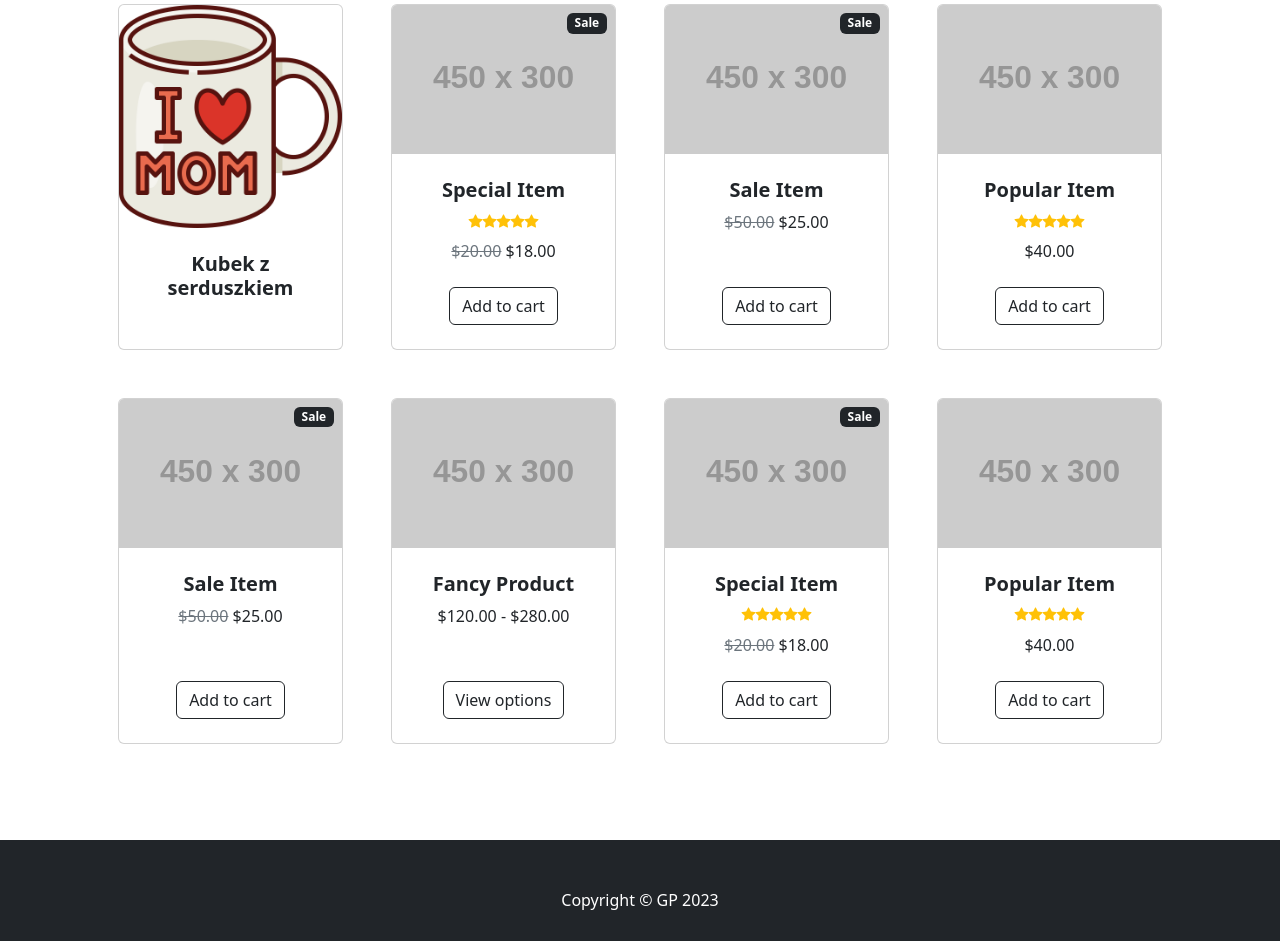
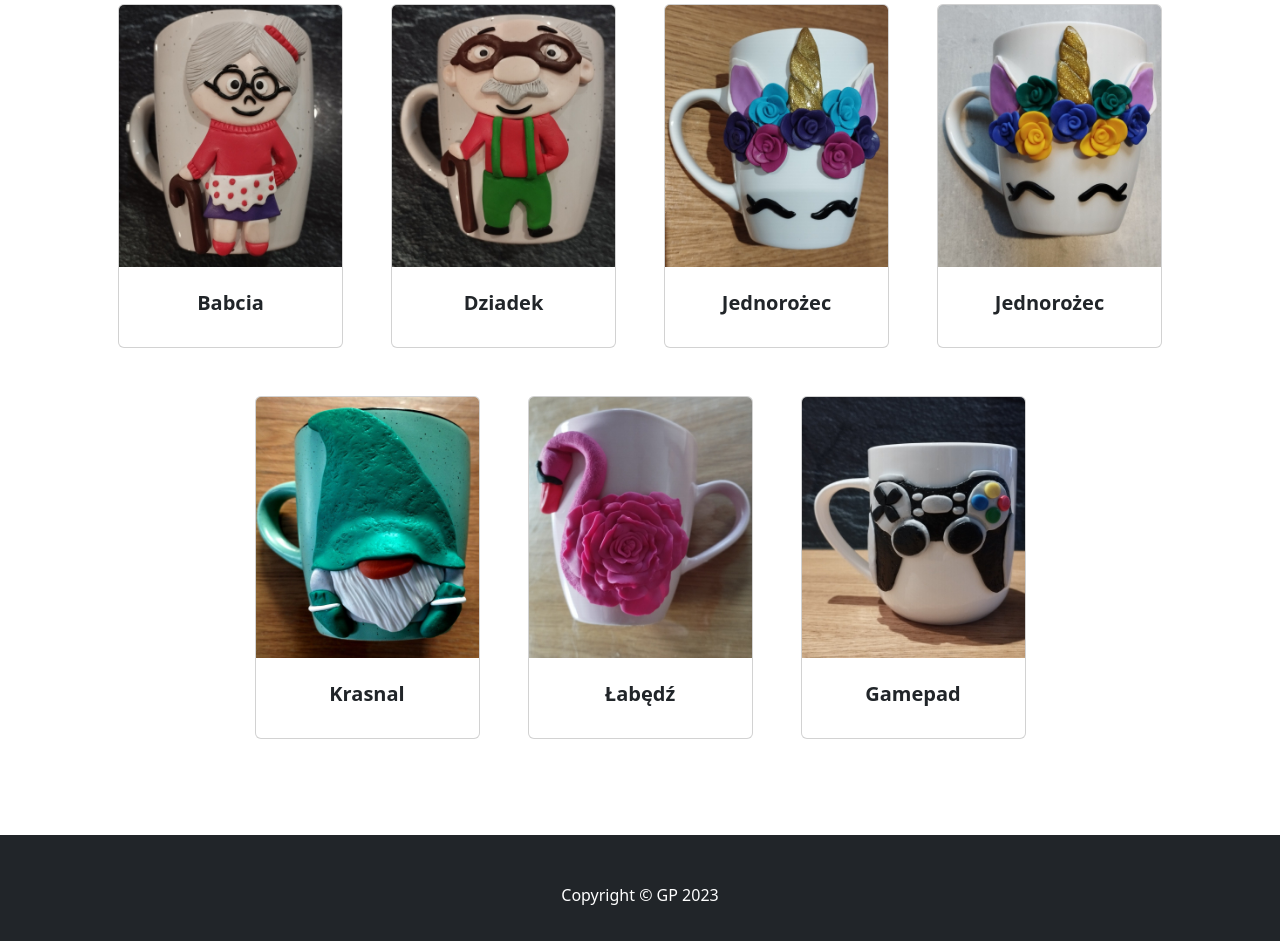
Before and after one commit to grzegorzpawlak/grzegorzpawlak.github.io, a plain HTML site: page index.html in a window 1280 px wide. Shown: the part 445-1386 px from the top of the page. Drawn offline with nearby package versions, Linux system fonts and the light colour scheme; placeholder pictures from the web are drawn by us.

Commit message:
Add real pictures

```diff
--- a/index.html
+++ b/index.html
@@ -52,12 +52,12 @@
             <div class="col mb-5">
                 <div class="card h-100">
                     <!-- Product image-->
-                    <img class="card-img-top" src="assets/kubek1.png" alt="..."/>
+                    <img class="card-img-top" src="assets/babcia.jpg" alt="babcia"/>
                     <!-- Product details-->
                     <div class="card-body p-4">
                         <div class="text-center">
                             <!-- Product name-->
-                            <h5 class="fw-bolder">Kubek z serduszkiem</h5>
+                            <h5 class="fw-bolder">Babcia</h5>
                             <!-- Product price-->
                         </div>
                     </div>
@@ -69,185 +69,114 @@
             </div>
             <div class="col mb-5">
                 <div class="card h-100">
-                    <!-- Sale badge-->
-                    <div class="badge bg-dark text-white position-absolute" style="top: 0.5rem; right: 0.5rem">Sale
-                    </div>
                     <!-- Product image-->
-                    <img class="card-img-top" src="https://dummyimage.com/450x300/dee2e6/6c757d.jpg" alt="..."/>
+                    <img class="card-img-top" src="assets/dziadek.jpg" alt="dziadek"/>
                     <!-- Product details-->
                     <div class="card-body p-4">
                         <div class="text-center">
                             <!-- Product name-->
-                            <h5 class="fw-bolder">Special Item</h5>
-                            <!-- Product reviews-->
-                            <div class="d-flex justify-content-center small text-warning mb-2">
-                                <div class="bi-star-fill"></div>
-                                <div class="bi-star-fill"></div>
-                                <div class="bi-star-fill"></div>
-                                <div class="bi-star-fill"></div>
-                                <div class="bi-star-fill"></div>
-                            </div>
+                            <h5 class="fw-bolder">Dziadek</h5>
                             <!-- Product price-->
-                            <span class="text-muted text-decoration-line-through">$20.00</span>
-                            $18.00
                         </div>
                     </div>
                     <!-- Product actions-->
-                    <div class="card-footer p-4 pt-0 border-top-0 bg-transparent">
-                        <div class="text-center"><a class="btn btn-outline-dark mt-auto" href="#">Add to cart</a></div>
-                    </div>
-                </div>
-            </div>
-            <div class="col mb-5">
-                <div class="card h-100">
-                    <!-- Sale badge-->
-                    <div class="badge bg-dark text-white position-absolute" style="top: 0.5rem; right: 0.5rem">Sale
-                    </div>
-                    <!-- Product image-->
-                    <img class="card-img-top" src="https://dummyimage.com/450x300/dee2e6/6c757d.jpg" alt="..."/>
-                    <!-- Product details-->
-                    <div class="card-body p-4">
-                        <div class="text-center">
-                            <!-- Product name-->
-                            <h5 class="fw-bolder">Sale Item</h5>
-                            <!-- Product price-->
-                            <span class="text-muted text-decoration-line-through">$50.00</span>
-                            $25.00
-                        </div>
-                    </div>
-                    <!-- Product actions-->
-                    <div class="card-footer p-4 pt-0 border-top-0 bg-transparent">
-                        <div class="text-center"><a class="btn btn-outline-dark mt-auto" href="#">Add to cart</a></div>
+                    <div class="visually-hidden card-footer p-4 pt-0 border-top-0 bg-transparent">
+                        <div class="text-center"><a class="btn btn-outline-dark mt-auto" href="#">View options</a></div>
                     </div>
                 </div>
             </div>
             <div class="col mb-5">
                 <div class="card h-100">
                     <!-- Product image-->
-                    <img class="card-img-top" src="https://dummyimage.com/450x300/dee2e6/6c757d.jpg" alt="..."/>
+                    <img class="card-img-top" src="assets/jednorozec-1.jpg" alt="jednorozec-1"/>
                     <!-- Product details-->
                     <div class="card-body p-4">
                         <div class="text-center">
                             <!-- Product name-->
-                            <h5 class="fw-bolder">Popular Item</h5>
-                            <!-- Product reviews-->
-                            <div class="d-flex justify-content-center small text-warning mb-2">
-                                <div class="bi-star-fill"></div>
-                                <div class="bi-star-fill"></div>
-                                <div class="bi-star-fill"></div>
-                                <div class="bi-star-fill"></div>
-                                <div class="bi-star-fill"></div>
-                            </div>
+                            <h5 class="fw-bolder">Jednorożec</h5>
                             <!-- Product price-->
-                            $40.00
                         </div>
                     </div>
                     <!-- Product actions-->
-                    <div class="card-footer p-4 pt-0 border-top-0 bg-transparent">
-                        <div class="text-center"><a class="btn btn-outline-dark mt-auto" href="#">Add to cart</a></div>
-                    </div>
-                </div>
-            </div>
-            <div class="col mb-5">
-                <div class="card h-100">
-                    <!-- Sale badge-->
-                    <div class="badge bg-dark text-white position-absolute" style="top: 0.5rem; right: 0.5rem">Sale
-                    </div>
-                    <!-- Product image-->
-                    <img class="card-img-top" src="https://dummyimage.com/450x300/dee2e6/6c757d.jpg" alt="..."/>
-                    <!-- Product details-->
-                    <div class="card-body p-4">
-                        <div class="text-center">
-                            <!-- Product name-->
-                            <h5 class="fw-bolder">Sale Item</h5>
-                            <!-- Product price-->
-                            <span class="text-muted text-decoration-line-through">$50.00</span>
-                            $25.00
-                        </div>
-                    </div>
-                    <!-- Product actions-->
-                    <div class="card-footer p-4 pt-0 border-top-0 bg-transparent">
-                        <div class="text-center"><a class="btn btn-outline-dark mt-auto" href="#">Add to cart</a></div>
+                    <div class="visually-hidden card-footer p-4 pt-0 border-top-0 bg-transparent">
+                        <div class="text-center"><a class="btn btn-outline-dark mt-auto" href="#">View options</a></div>
                     </div>
                 </div>
             </div>
             <div class="col mb-5">
                 <div class="card h-100">
                     <!-- Product image-->
-                    <img class="card-img-top" src="https://dummyimage.com/450x300/dee2e6/6c757d.jpg" alt="..."/>
+                    <img class="card-img-top" src="assets/jednorozec-2.jpg" alt="jednorozec-2"/>
                     <!-- Product details-->
                     <div class="card-body p-4">
                         <div class="text-center">
                             <!-- Product name-->
-                            <h5 class="fw-bolder">Fancy Product</h5>
+                            <h5 class="fw-bolder">Jednorożec</h5>
                             <!-- Product price-->
-                            $120.00 - $280.00
                         </div>
                     </div>
                     <!-- Product actions-->
-                    <div class="card-footer p-4 pt-0 border-top-0 bg-transparent">
+                    <div class="visually-hidden card-footer p-4 pt-0 border-top-0 bg-transparent">
                         <div class="text-center"><a class="btn btn-outline-dark mt-auto" href="#">View options</a></div>
                     </div>
                 </div>
             </div>
             <div class="col mb-5">
                 <div class="card h-100">
-                    <!-- Sale badge-->
-                    <div class="badge bg-dark text-white position-absolute" style="top: 0.5rem; right: 0.5rem">Sale
-                    </div>
                     <!-- Product image-->
-                    <img class="card-img-top" src="https://dummyimage.com/450x300/dee2e6/6c757d.jpg" alt="..."/>
+                    <img class="card-img-top" src="assets/krasnal.jpg" alt="krasnal"/>
                     <!-- Product details-->
                     <div class="card-body p-4">
                         <div class="text-center">
                             <!-- Product name-->
-                            <h5 class="fw-bolder">Special Item</h5>
-                            <!-- Product reviews-->
-                            <div class="d-flex justify-content-center small text-warning mb-2">
-                                <div class="bi-star-fill"></div>
-                                <div class="bi-star-fill"></div>
-                                <div class="bi-star-fill"></div>
-                                <div class="bi-star-fill"></div>
-                                <div class="bi-star-fill"></div>
-                            </div>
+                            <h5 class="fw-bolder">Krasnal</h5>
                             <!-- Product price-->
-                            <span class="text-muted text-decoration-line-through">$20.00</span>
-                            $18.00
                         </div>
                     </div>
                     <!-- Product actions-->
-                    <div class="card-footer p-4 pt-0 border-top-0 bg-transparent">
-                        <div class="text-center"><a class="btn btn-outline-dark mt-auto" href="#">Add to cart</a></div>
+                    <div class="visually-hidden card-footer p-4 pt-0 border-top-0 bg-transparent">
+                        <div class="text-center"><a class="btn btn-outline-dark mt-auto" href="#">View options</a></div>
                     </div>
                 </div>
             </div>
             <div class="col mb-5">
                 <div class="card h-100">
                     <!-- Product image-->
-                    <img class="card-img-top" src="https://dummyimage.com/450x300/dee2e6/6c757d.jpg" alt="..."/>
+                    <img class="card-img-top" src="assets/labedz.jpg" alt="labedz"/>
                     <!-- Product details-->
                     <div class="card-body p-4">
                         <div class="text-center">
                             <!-- Product name-->
-                            <h5 class="fw-bolder">Popular Item</h5>
-                            <!-- Product reviews-->
-                            <div class="d-flex justify-content-center small text-warning mb-2">
-                                <div class="bi-star-fill"></div>
-                                <div class="bi-star-fill"></div>
-                                <div class="bi-star-fill"></div>
-                                <div class="bi-star-fill"></div>
-                                <div class="bi-star-fill"></div>
-                            </div>
+                            <h5 class="fw-bolder">Łabędź</h5>
                             <!-- Product price-->
-                            $40.00
                         </div>
                     </div>
                     <!-- Product actions-->
-                    <div class="card-footer p-4 pt-0 border-top-0 bg-transparent">
-                        <div class="text-center"><a class="btn btn-outline-dark mt-auto" href="#">Add to cart</a></div>
+                    <div class="visually-hidden card-footer p-4 pt-0 border-top-0 bg-transparent">
+                        <div class="text-center"><a class="btn btn-outline-dark mt-auto" href="#">View options</a></div>
                     </div>
                 </div>
             </div>
+            <div class="col mb-5">
+                <div class="card h-100">
+                    <!-- Product image-->
+                    <img class="card-img-top" src="assets/pad.jpg" alt="pad"/>
+                    <!-- Product details-->
+                    <div class="card-body p-4">
+                        <div class="text-center">
+                            <!-- Product name-->
+                            <h5 class="fw-bolder">Gamepad</h5>
+                            <!-- Product price-->
+                        </div>
+                    </div>
+                    <!-- Product actions-->
+                    <div class="visually-hidden card-footer p-4 pt-0 border-top-0 bg-transparent">
+                        <div class="text-center"><a class="btn btn-outline-dark mt-auto" href="#">View options</a></div>
+                    </div>
+                </div>
+            </div>
+
+
         </div>
     </div>
 </section>
```
Also changed, not shown: assets/babcia.jpg (added), assets/dziadek.jpg (added), assets/jednorozec-1.jpg (added), assets/jednorozec-2.jpg (added), assets/krasnal.jpg (added), assets/kubek1.png (deleted), assets/kubek2.png (deleted), assets/labedz.jpg (added), assets/pad.jpg (added).
